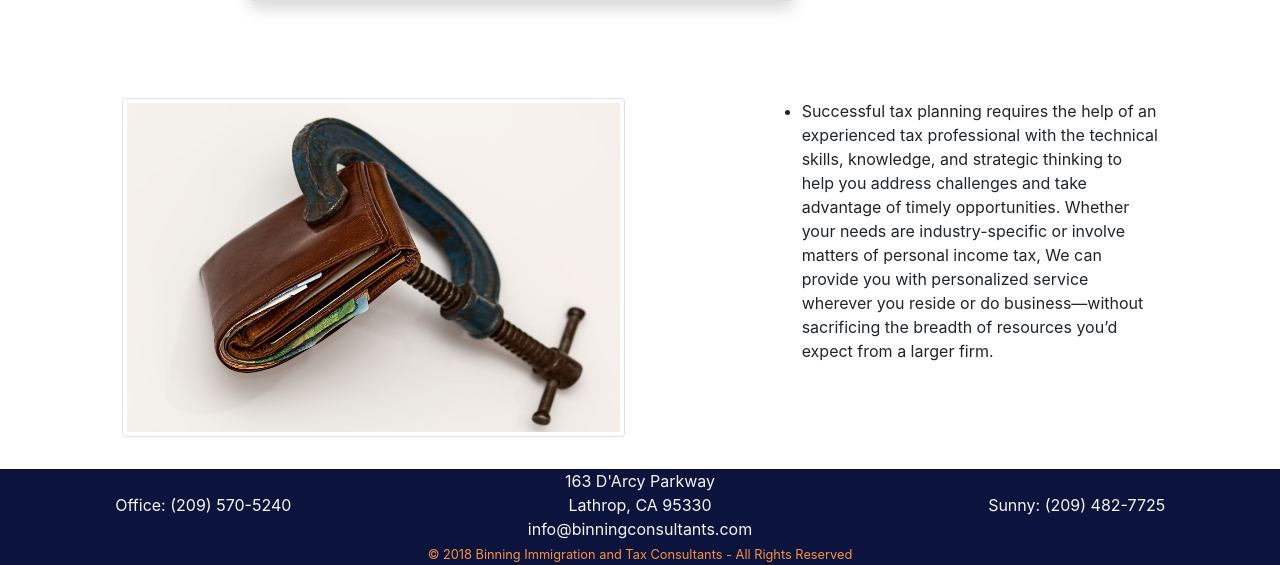
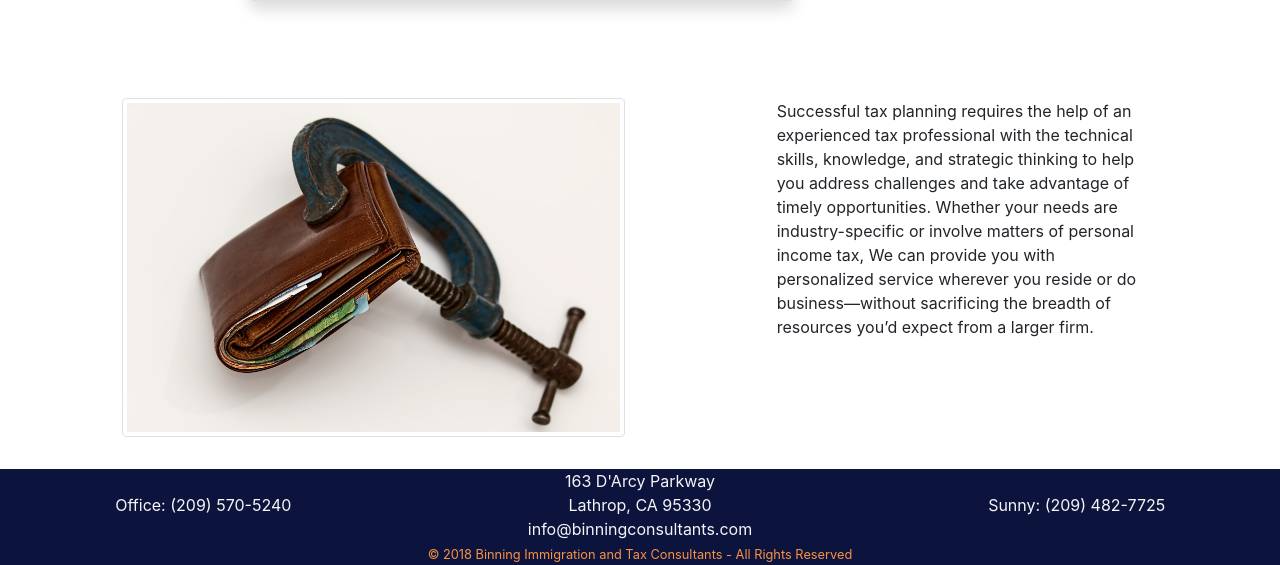
Before and after one commit to ysingh89/binningtax, a Django app: page /tax/ in a window 1280 px wide. Shown: the part 1680-2245 px from the top of the page. Run offline with Django 3.2, Linux system fonts and the light colour scheme; some libraries are stand-ins or nearby versions.

Commit message:
fixed html on all pages

```diff
--- a/binningtax/forms.py
+++ b/binningtax/forms.py
@@ -35,7 +35,6 @@ class ContactForm(forms.Form):
         attrs={
             'class': 'form-control',
             'placeholder': '',
-            'required': 'false',
         }
     ))
     body = forms.CharField(label='Question', widget=forms.Textarea(
--- a/templates/binningtax/home.html
+++ b/templates/binningtax/home.html
@@ -56,7 +56,7 @@
                 <div class="row" style="height:2em;"></div>
                <div class="row">
                    <div class="col-lg-12 border-right border-bottom">
-                      <div class="block-heading">Tax Services</div>
+                      <div class="block-heading text-center">Tax Services</div>
                        <ul>
                           <li>We specialize in filling tax return for individuals and businesses.</li>
                           <li>Our focus is on saving our clients as much money as possible.</li>
@@ -66,7 +66,7 @@
                 <div class="row" style="height:4em;"></div>
                <div class="row">
                    <div class="col-lg-12 border-top border-left">
-                       <div class="block-heading">Immigration Services</div>
+                       <div class="block-heading text-center">Immigration Services</div>
                        <ul>
                            <li>We are a registered and bonded Immigration Consultants in the state of California.</li>
                            <li>We specialize in Family counseling and preparing Immigration forms.</li>
--- a/templates/binningtax/immigration.html
+++ b/templates/binningtax/immigration.html
@@ -68,7 +68,7 @@
                     <!--First Column-->
                     <div class="col-lg-4">
                         <div class="card zoom" style="width:inherit;">
-                            <div id="" class="carousel slide" data-ride="carousel">
+                            <div id="carousal-page" class="carousel slide" data-ride="carousel">
                               <div class="carousel-inner shadow">
                                 <div class="carousel-item active">
                                   <img class="d-block card-img-top" src="{% static 'binningtax/images/homeless.jpg' %}" alt="First slide">
--- a/templates/binningtax/tax.html
+++ b/templates/binningtax/tax.html
@@ -252,15 +252,15 @@
 
                                 <div class="row">
                                     <div class="col">
-                                        <ul>
-                                            <li>Successful tax planning requires the help of an experienced tax professional with the
-                                                technical skills, knowledge, and strategic thinking to help you address challenges
-                                                and take advantage of timely opportunities. Whether your needs are industry-specific
-                                                or involve matters of personal income tax, We can provide you with
-                                                personalized service wherever you reside or do business—without sacrificing the
-                                                breadth of resources you’d expect from a larger firm.
-                                            </li>
-                                        </ul>
+                                        <div class="container">
+                                            Successful tax planning requires the help of an experienced tax professional with the
+                                            technical skills, knowledge, and strategic thinking to help you address challenges
+                                            and take advantage of timely opportunities. Whether your needs are industry-specific
+                                            or involve matters of personal income tax, We can provide you with
+                                            personalized service wherever you reside or do business—without sacrificing the
+                                            breadth of resources you’d expect from a larger firm.
+
+                                        </div>
                                     </div>
                                 </div>
 
```
